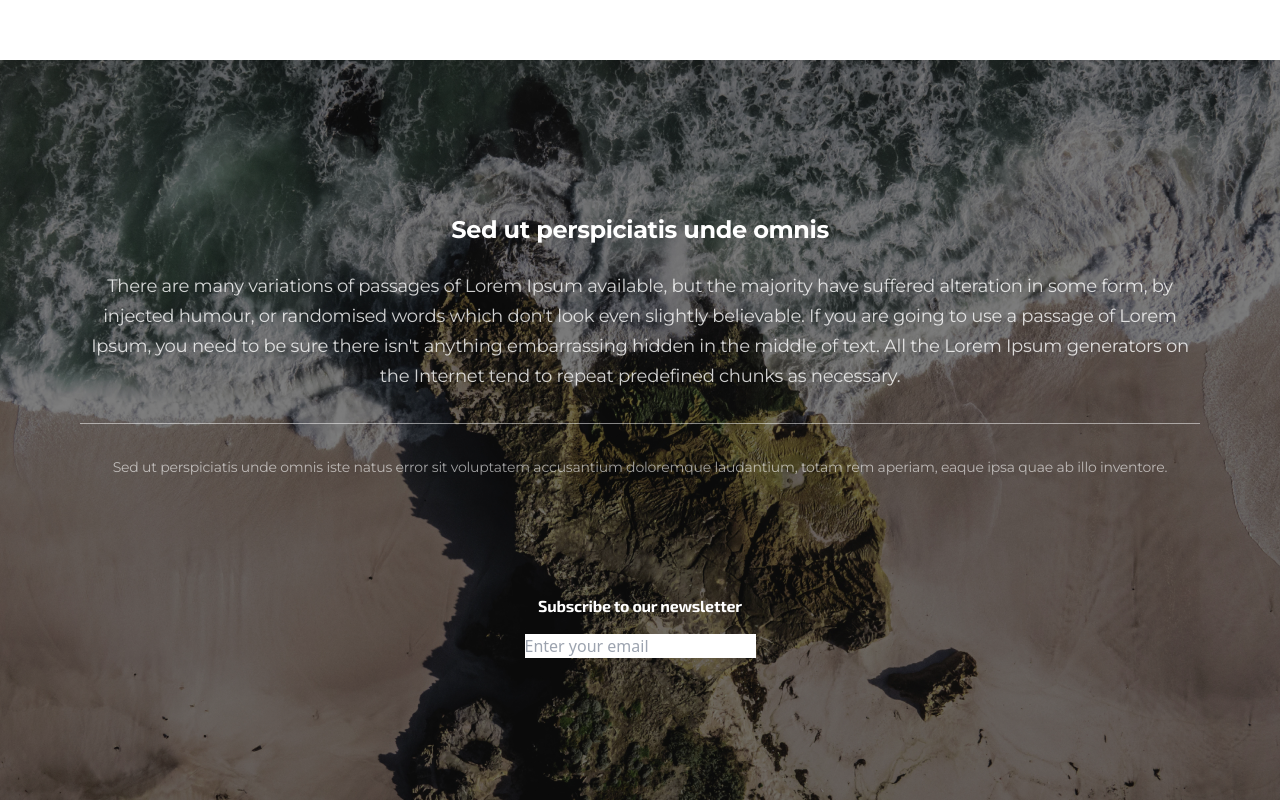
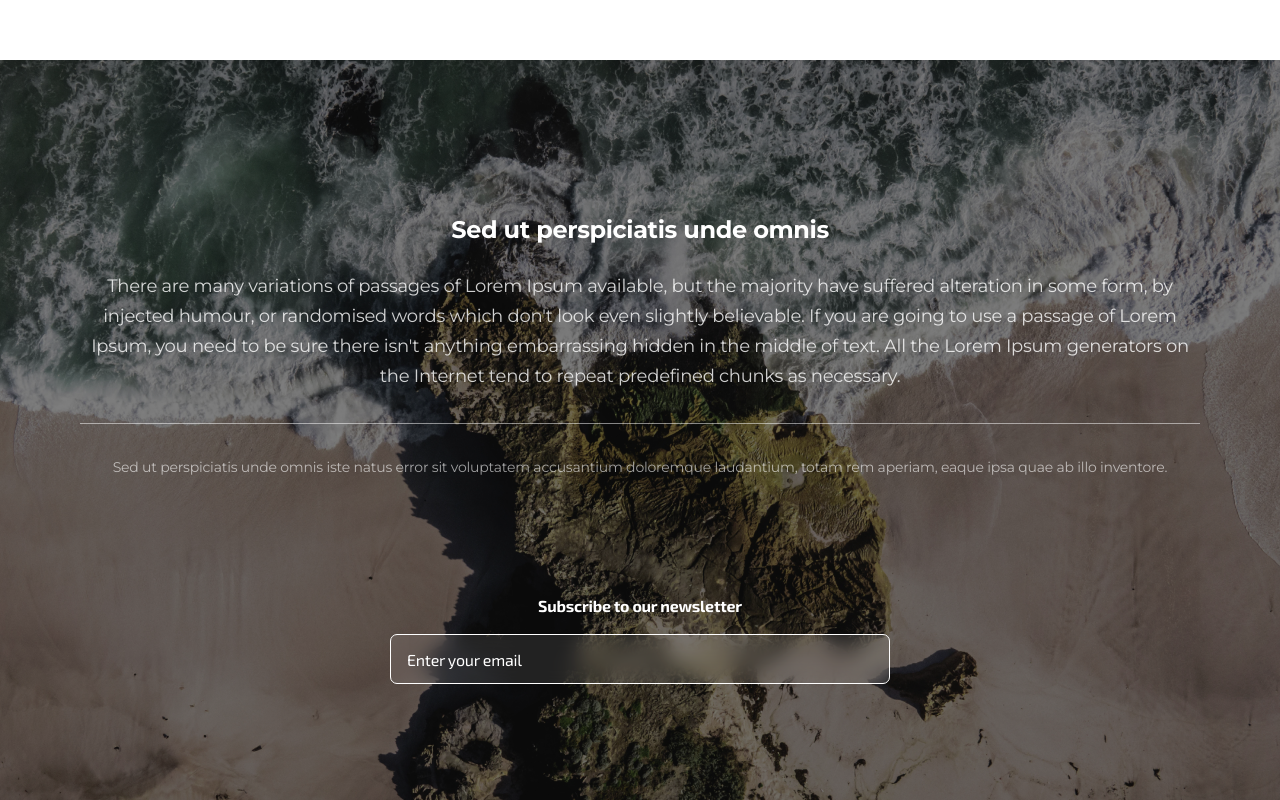
Before and after one commit to autroshot/challenge-2024-09-20, a React (Vite) app: page / in a window 1280 px wide. Shown: the part 766-1566 px from the top of the page. Built offline with nearby package versions, Linux system fonts and the light colour scheme.

Commit message:
EmailForm 컴포넌트에서 입력의 스타일 변경

```diff
--- a/src/components/subscriptionSection/EmailForm.tsx
+++ b/src/components/subscriptionSection/EmailForm.tsx
@@ -24,6 +24,7 @@ export default function EmailForm() {
                     placeholder="Enter your email"
                     value={value}
                     onChange={handleChange}
+                    className="h-[3.125rem] w-[31.25rem] rounded-[7px] border border-solid border-white bg-[#ffffff1a] py-4 pl-4 pr-[3.125rem] font-exo-2 text-base tracking-[-0.015rem] text-white backdrop-blur-[0.625rem] placeholder:font-exo-2 placeholder:text-base placeholder:tracking-[-0.015rem] placeholder:text-white"
                 />
             </div>
         </form>
```
